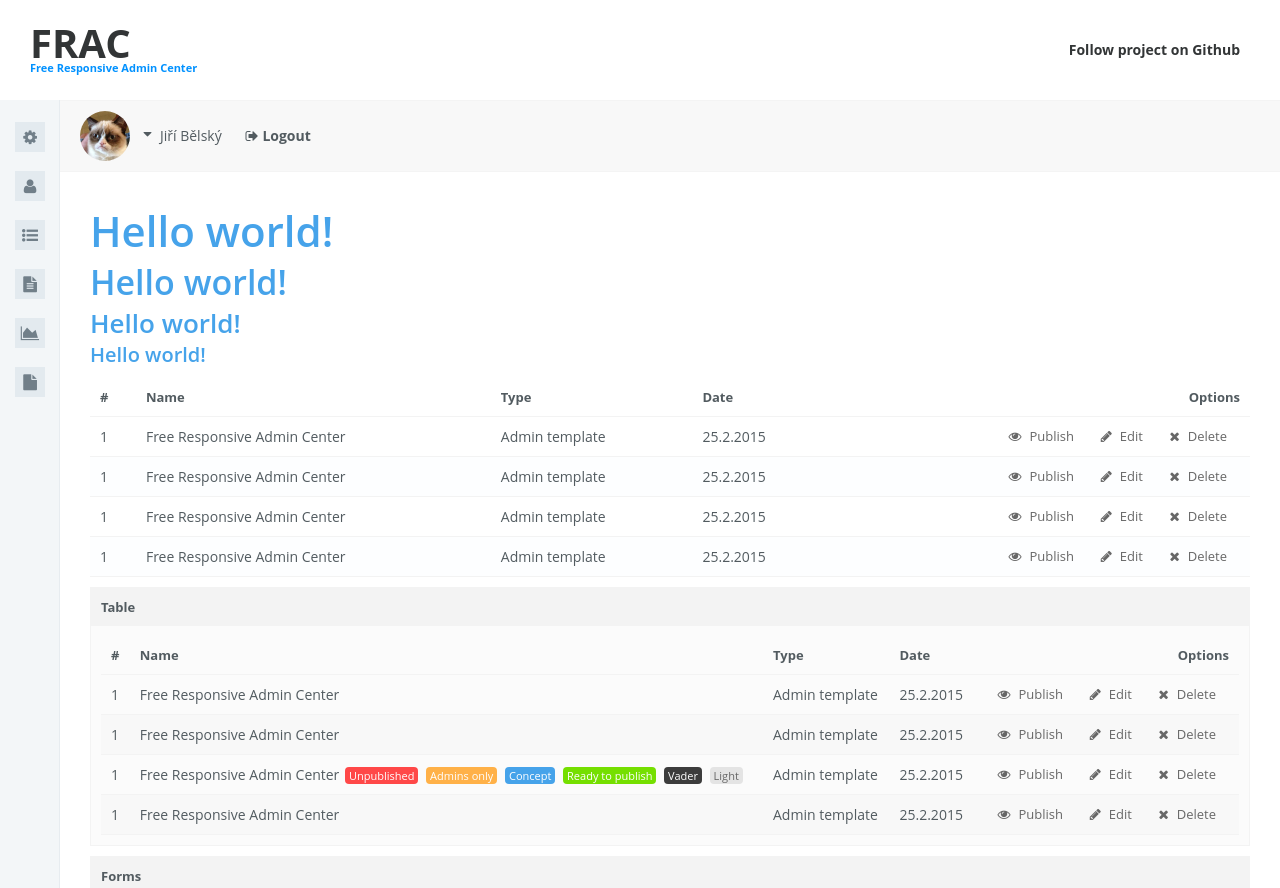
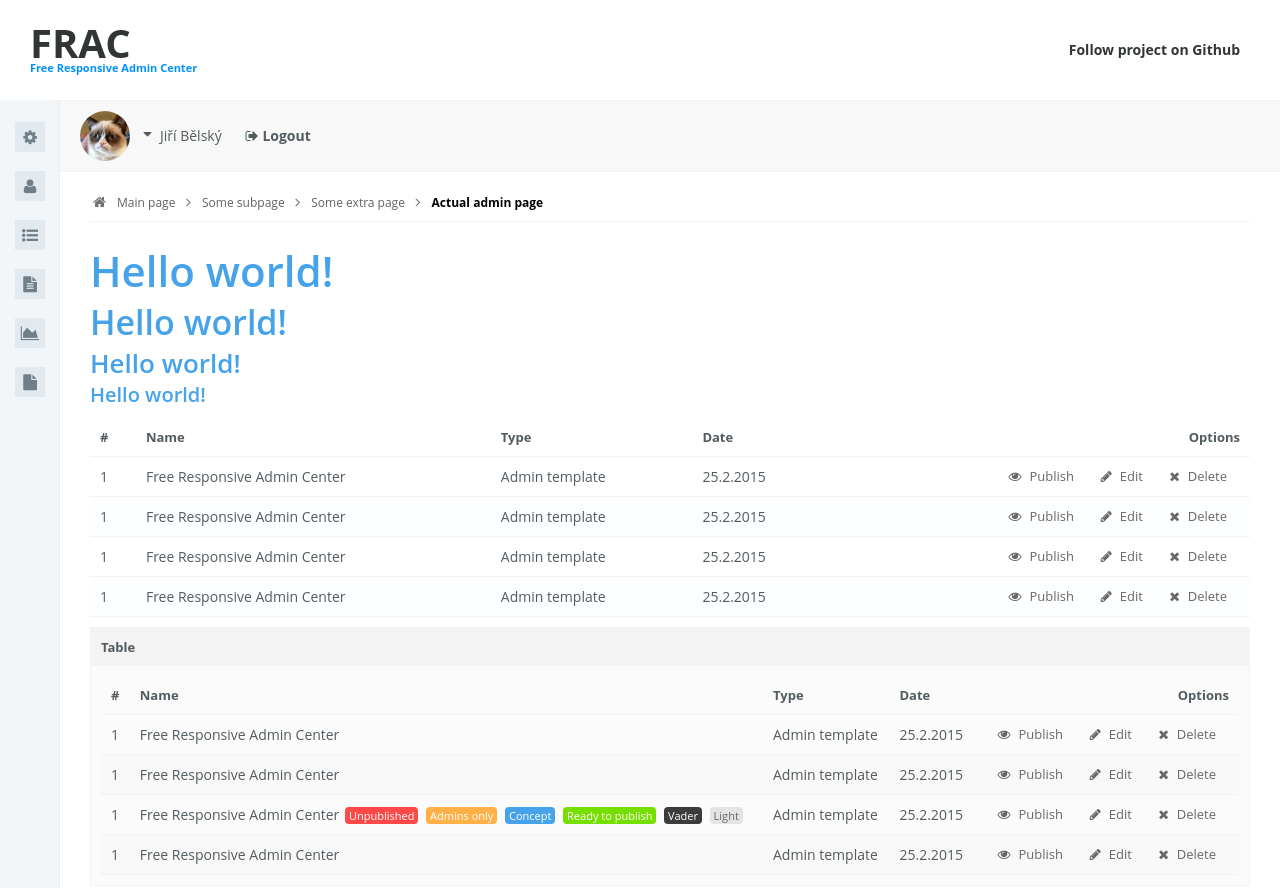
Before and after one commit to wUFr/FRAC, a plain HTML site: page index.htm in a window 1280 px wide. Shown: the top 888 px of the page. Drawn offline with nearby package versions, Linux system fonts and the light colour scheme.

Commit message:
Pagepath added; CSS revision

```diff
--- a/css/layout.css
+++ b/css/layout.css
@@ -31,6 +31,12 @@ body {
 		font-size: 40px;
 		color: #323536;
 		line-height: 25px;
+	}
+
+	@media (max-width:600px){
+		#admin_header .title {
+			left: 15px;
+		}
 	}
 
 		#admin_header .title small {
@@ -179,7 +185,7 @@ body {
 
 	@media (max-width:600px){
 		#admin_sidebar > ul {
-			width:auto;
+			width: auto;
 		}
 	}
 
@@ -313,11 +319,11 @@ body {
 					}
 
 						#admin_sidebar > ul > li > ul li {
-							display:block;
+							display: block;
 						}
 
 							#admin_sidebar > ul > li > ul li a {
-								display:block;
+								display: block;
 								padding: 10px 15px 10px 40px;
 								text-decoration: none;
 							}
@@ -487,11 +493,72 @@ body {
 				color: #46a3ea;
 			}
 
+	/* ADMIN PAGE PATH */
+	#admin_pagepath {
+		list-style: none;
+		padding: 10px 0;
+		margin: 10px 30px 0 30px;
+		border-bottom: 1px solid #F4F4F4;
+	}
 
+	@media (max-width:600px){
+		#admin_pagepath {
+			margin: 0 15px 0 15px;
+		}
+	}
+
+	#admin_pagepath:after {
+		display: block;
+		width: 100%;
+		content: "";
+		clear: both;
+	}
+
+		#admin_pagepath > li {
+			display: inline;
+			font-size: 12px;
+		}
+
+		#admin_pagepath > li:before {
+			font-family: FontAwesome;
+			content: "\f105";
+			padding-right: 7px;
+			padding-left: 3px;
+			font-size: 14px;
+			color: #747474;
+		}
+
+		#admin_pagepath > li:first-child:before {
+			font-family: FontAwesome;
+			content: "\f015";
+			padding-right: 7px;
+			font-size: 14px;
+		}
+
+			#admin_pagepath > li > a {
+				padding: 0 4px;
+				text-decoration: none;
+				color: #626262;
+			}
+
+			#admin_pagepath > li > a:hover {
+				color: #46a3ea;
+			}
+
+			#admin_pagepath > li:last-child > a {
+				font-weight: bold;
+				color: black;
+			}
 
 	/* MAIN CONTENT FOR ACTUAL PAGE */
 	#admin_content > .inside {
-		padding: 30px;
+		padding: 20px 30px;
+	}
+
+	@media (max-width:600px){
+		#admin_content > .inside {
+			padding: 5px 15px;
+		}
 	}
 
 	#admin_content > .inside:after {
--- a/index.htm
+++ b/index.htm
@@ -72,6 +72,12 @@
 					<li><a href="#">Tasks</a></li>
 				</ul>
 			</section>
+			<nav id="admin_pagepath">
+				<li><a href="#">Main page</a></li>
+				<li><a href="#">Some subpage</a></li>
+				<li><a href="#">Some extra page</a></li>
+				<li><a href="#">Actual admin page</a></li>
+			</nav>
 			<section class="inside">
 				<h1 class="ui_title">Hello world!</h1>
 				<h2 class="ui_title">Hello world!</h2>
```
Also changed, not shown: css/ui.css (+1 -12 lines).
